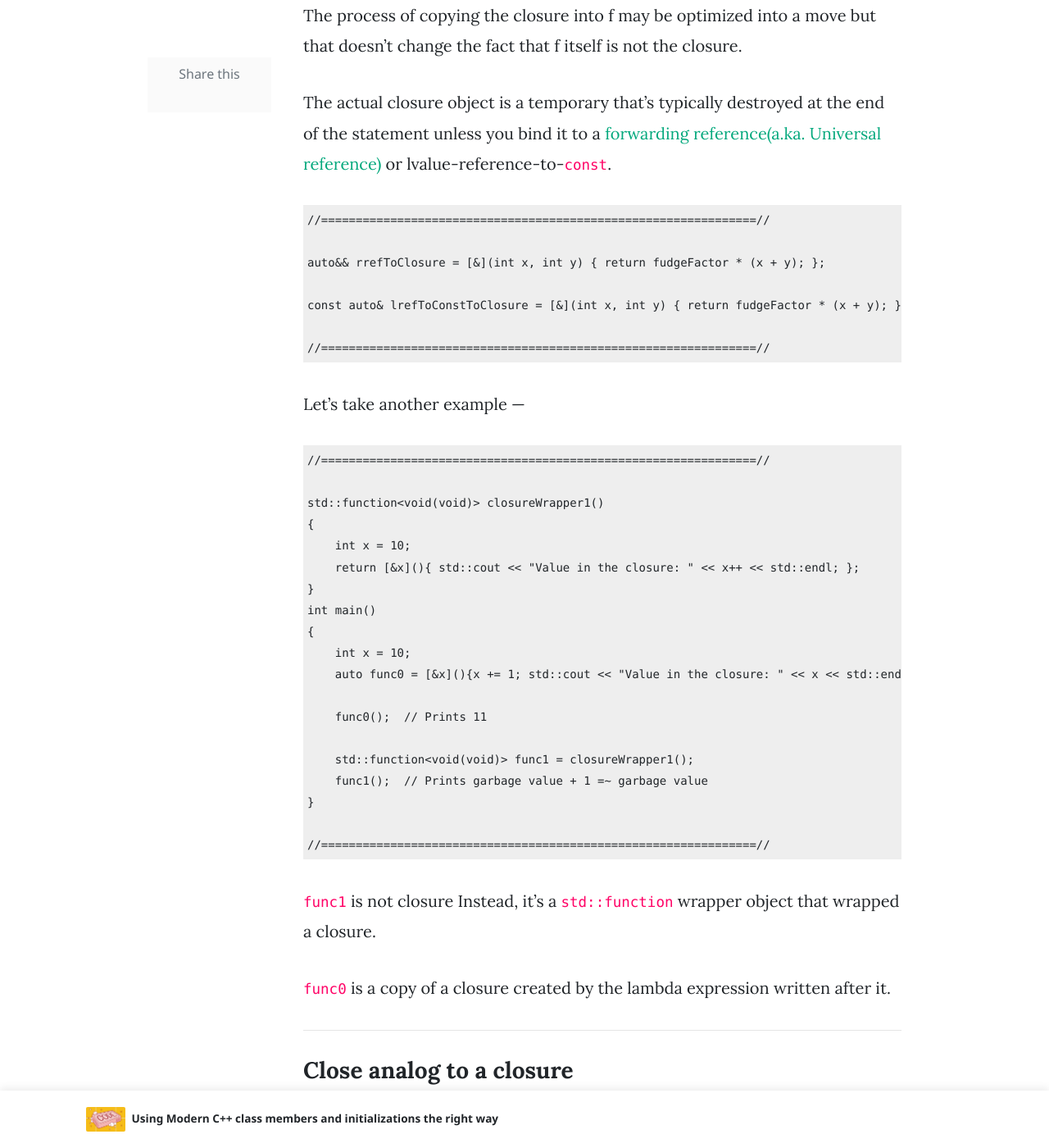
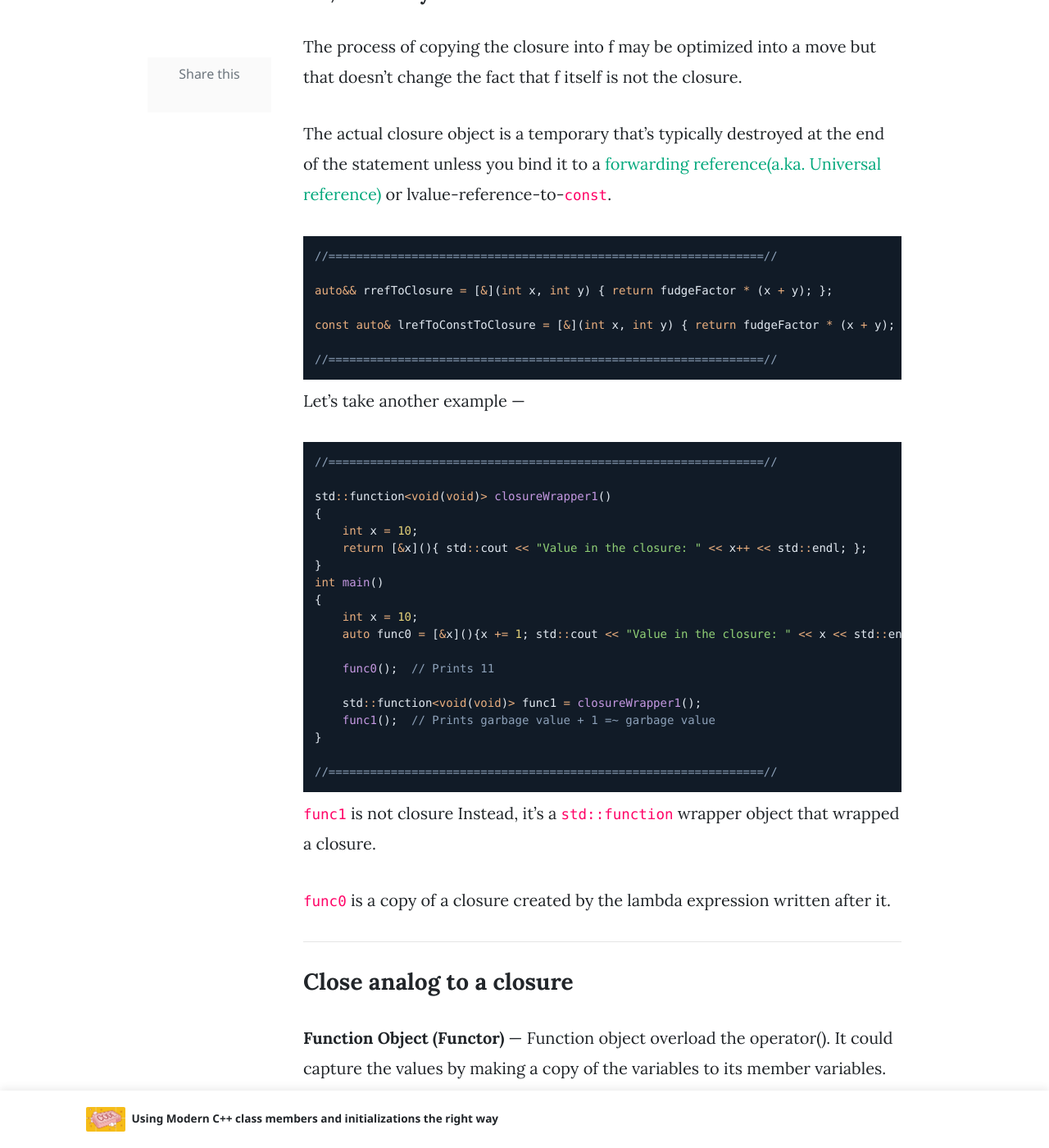
Before and after one commit to techmunching/techmunching.github.io, a Jekyll site: the page built from _posts/2020-10-27-lambdas-and-closures-in-c.markdown, in a window 1280 px wide and 1400 px high, scrolled down 4573 px. Shown: the whole window at 82% size. Built offline with Jekyll 4.4.1, drawn with Linux system fonts in a browser that asks for light colours; nearby versions of some CDN libraries; comment, search, counter and statistics services are not loaded; some of the changed text lies outside the part shown.

Commit message:
[Lambdas and Closure]

````diff
--- a/_posts/2020-10-27-lambdas-and-closures-in-c.markdown
+++ b/_posts/2020-10-27-lambdas-and-closures-in-c.markdown
@@ -17,12 +17,13 @@ author: admin
 4. Lambdas vs. Closures
 5. Distinction by Examples
 6. Close analog to a closure
+
 ***
 ### Just your everyday functions
 
 When most people think of *functions*, they think of **named functions** such as -
 
-```
+```cpp
 std::string a_named_function () {
     return "This string is returned from a named function";
 }
@@ -31,9 +32,10 @@ std::string a_named_function () {
 
 These are called by name, of course:
 
-```
+```cpp
 foo(); //returns the string above
 ```
+
 ***
 ### Lambda Expressions
 
@@ -63,6 +65,7 @@ A lambda expression **specifies an object, not just a function without a name,**
 In any other language like Python, closure are unrelated to Lambdas* 😊
 
 A ***closure*** is any function that ***closes over*** the ***environment*** in which it was defined. This means that it can access variables not in its parameter list.
+
 ***
 #### What is a Closure anyway in C++?
 
@@ -75,6 +78,7 @@ So closure is an anonymous function object that is created automatically by the
 > The runtime effect of a lambda expression is the generation of an object. Such objects are known as *closures*.
 
 A closure is a function that encloses its surrounding state by referencing fields external to its body. The enclosed state remains across invocations of the closure
+
 ***
 ### Lambdas vs. Closures
 
@@ -90,12 +94,13 @@ As we know, a class exists only in source code; it doesn’t exist at runtime. W
 
 1. Lambdas occupy no data memory at runtime, for example, though they may occupy code memory.
 2. Closures occupy data memory, but not code memory.
+
 ***
 ### Distinction by Examples
 
 Let’s take an example —
 
-```
+```cpp
 auto f = [&](int x, int y) { return fudgeFactor * (x + y); };
 
 // the expression to the right of the "=" is the lambda expression (i.e., "the lambda"),
@@ -111,7 +116,7 @@ The process of copying the closure into f may be optimized into a move but that
 
 The actual closure object is a temporary that's typically destroyed at the end of the statement unless you bind it to a [forwarding reference(a.ka. Universal reference)](https://medium.com/pranayaggarwal25/universal-reference-perfect-forwarding-5664514cacf9) or lvalue-reference-to-`const`.
 
-```
+```cpp
 //===============================================================//
 
 auto&& rrefToClosure = [&](int x, int y) { return fudgeFactor * (x + y); };
@@ -122,7 +127,7 @@ const auto& lrefToConstToClosure = [&](int x, int y) { return fudgeFactor * (x +
 ```
 Let’s take another example —
 
-```
+```cpp
 //===============================================================//
 
 std::function<void(void)> closureWrapper1()
@@ -151,6 +156,7 @@ int main()
 ### Close analog to a closure
 
 **Function Object (Functor)** — Function object overload the operator(). It could capture the values by making a copy of the variables to its member variables. The shortcoming is that for each different function call, regardless of how simple it is, we would have to implement a new class, whereas implementing a lambda expression is faster.
+
 ***
 ### References
 
````
